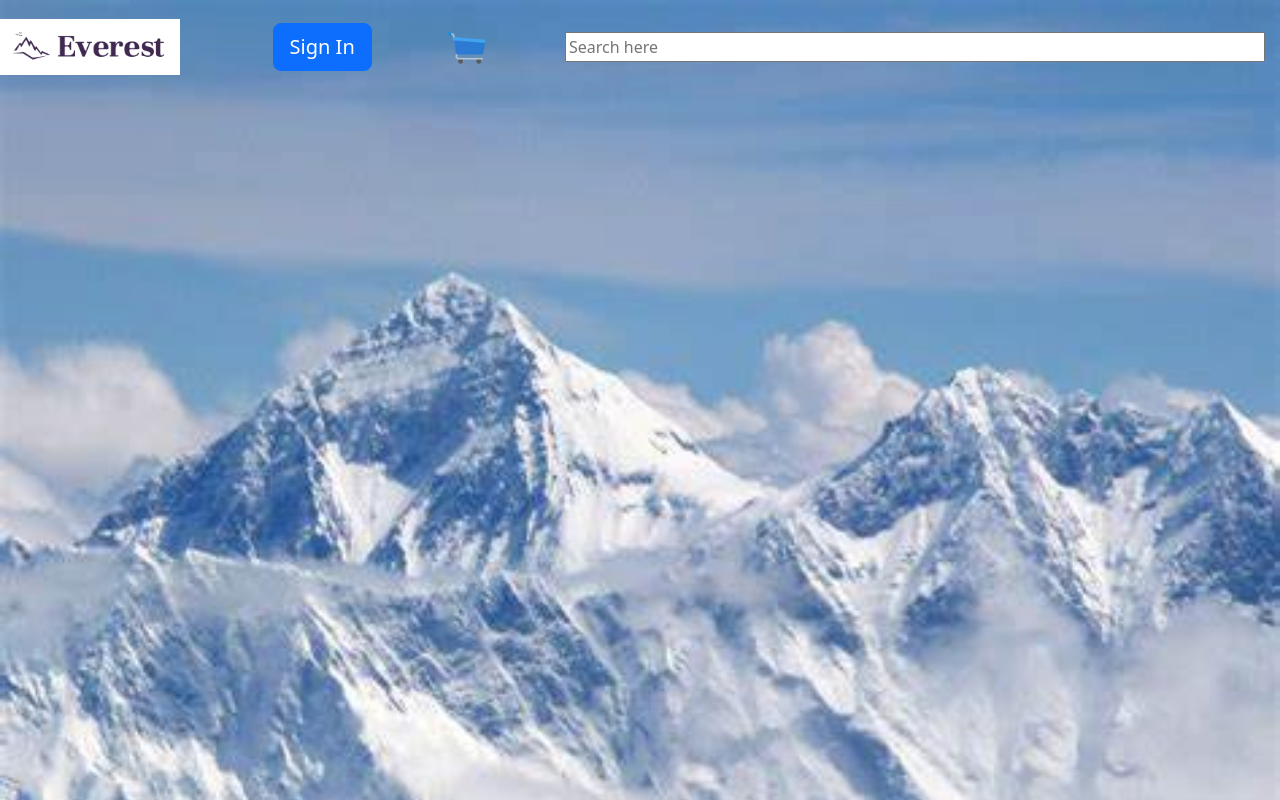
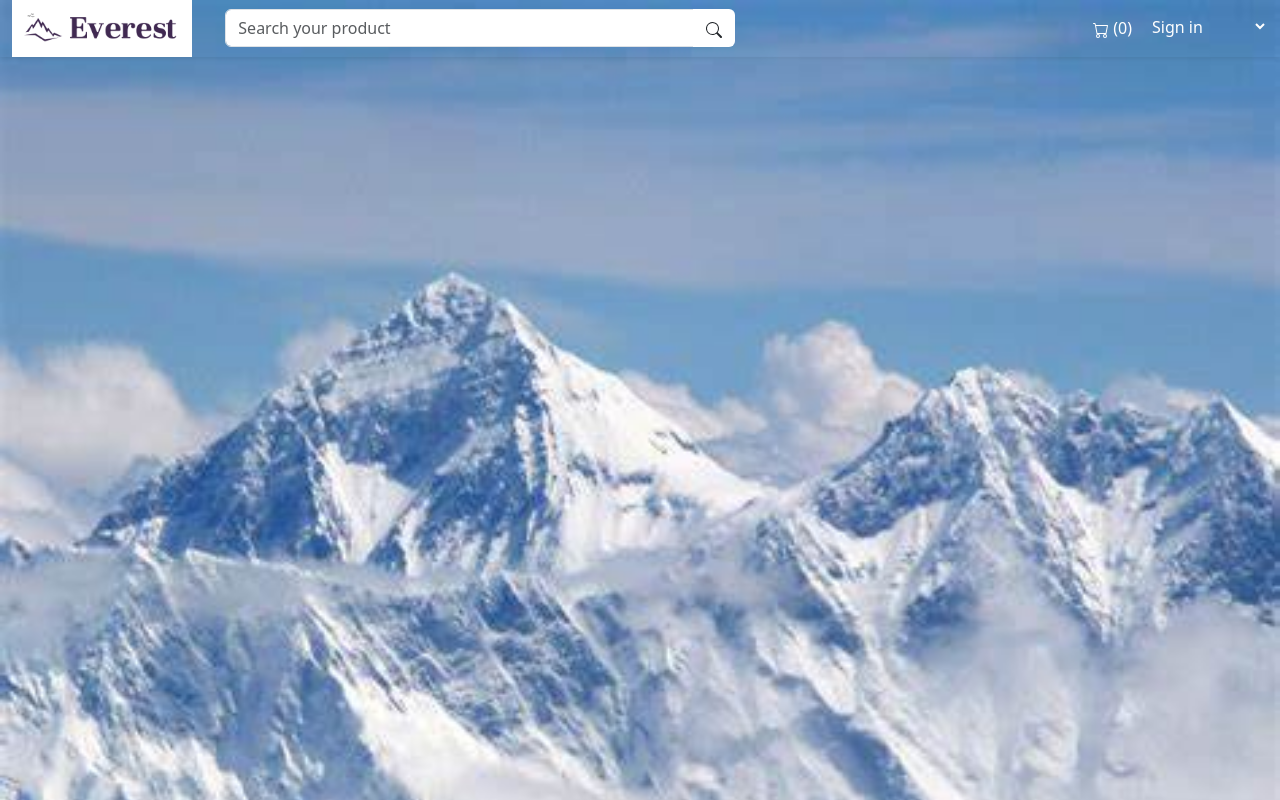
Before and after one commit to Anna-Elisabeth/LeoAnna_FE, a React (Create React App) app: page /signIn in a window 1280 px wide. Built offline with nearby package versions, Linux system fonts and the light colour scheme.

Commit message:
refactored navbar functioning

```diff
--- a/public/index.html
+++ b/public/index.html
@@ -15,6 +15,7 @@
       user's mobile device or desktop. See https://developers.google.com/web/fundamentals/web-app-manifest/
     -->
     <link rel="manifest" href="%PUBLIC_URL%/manifest.json" />
+
     <!--
       Notice the use of %PUBLIC_URL% in the tags above.
       It will be replaced with the URL of the `public` folder during the build.
--- a/src/App.css
+++ b/src/App.css
@@ -59,4 +59,7 @@
   to {
     transform: rotate(360deg);
   }
+
+
+
 }
--- a/src/App.js
+++ b/src/App.js
@@ -2,11 +2,30 @@ import { Link, Route, BrowserRouter as Router, Routes } from 'react-router-dom';
 import './App.css';
 import Logo2 from './Logo2.png';
 import 'bootstrap/dist/css/bootstrap.min.css';
+import Navbar from './Components/Navbar';
 
 function App() {
   return (
+    <Router>
+      <Navbar className="navbar align-content-center " style={{ display: "flex", backgroundColor: "rgba(0, 0, 0, 0)" }} />
+      <Routes>
+        <Route path='/' />
+          <Route path='/cart' />
+          <Route path='/signIn' />
+        </Routes>
+      </Router>
 
-    <Router>
+
+  );
+}
+
+export default App;
+
+
+
+
+
+{/* <Router>
 <nav className="navbar align-content-center " style={{ display: "flex", backgroundColor: "rgba(135,150,180, 0.10)", }} >
   <Link to="/">
     <img src={Logo2} alt='Logo Icon' className="navbar-brand" width="180px" />
@@ -21,10 +40,4 @@ function App() {
   <Route path='/basket' />
   <Route path='/signIn' />
 </Routes>
-    </Router>
-
-
-  );
-}
-
-export default App;
+</Router> */}
--- /dev/null
+++ b/src/Components/Navbar.jsx
@@ -0,0 +1,71 @@
+import React from 'react';
+import { Link, Route, BrowserRouter as Router, Routes } from 'react-router-dom';
+
+
+function Navbar() {
+  return (
+    <>
+      <div className="main-navbar shadow-sm sticky-top">
+        <div className="top-navbar">
+          <div className="container-fluid">
+            <div className="row">
+              <div  className="col-md-2 my-auto d-none d-sm-none d-md-block d-lg-block">
+                <Link to="/">
+                <img src="/Logo2.png" alt="Logo Icon" className="navbar-brand" width="180px" />
+                </Link>
+              </div>
+              <div className="col-md-5 my-auto">
+                <form role="search">
+                  <div className="input-group">
+                    <input type="search" placeholder="Search your product" className="form-control" />
+                    <button className="btn bg-white" type="submit">
+                    <svg xmlns="http://www.w3.org/2000/svg" width="16" height="16" fill="currentColor" class="bi bi-search" viewBox="0 0 16 16">
+                        <path d="M11.742 10.344a6.5 6.5 0 1 0-1.397 1.398h-.001q.044.06.098.115l3.85 3.85a1 1 0 0 0 1.415-1.414l-3.85-3.85a1 1 0 0 0-.115-.1zM12 6.5a5.5 5.5 0 1 1-11 0 5.5 5.5 0 0 1 11 0" />
+                      </svg>
+                    </button>
+                  </div>
+                </form>
+              </div>
+              <div className="col-md-5 my-auto">
+                <ul className="nav justify-content-end">
+                  <li className="nav-item">
+                    <button style={{color: "white"}} className="nav-link" href="#">
+                    <svg xmlns="http://www.w3.org/2000/svg" width="16" height="16" fill="currentColor" class="bi bi-cart" viewBox="0 0 16 16">
+                        <path d="M0 1.5A.5.5 0 0 1 .5 1H2a.5.5 0 0 1 .485.379L2.89 3H14.5a.5.5 0 0 1 .491.592l-1.5 8A.5.5 0 0 1 13 12H4a.5.5 0 0 1-.491-.408L2.01 3.607 1.61 2H.5a.5.5 0 0 1-.5-.5M3.102 4l1.313 7h8.17l1.313-7zM5 12a2 2 0 1 0 0 4 2 2 0 0 0 0-4m7 0a2 2 0 1 0 0 4 2 2 0 0 0 0-4m-7 1a1 1 0 1 1 0 2 1 1 0 0 1 0-2m7 0a1 1 0 1 1 0 2 1 1 0 0 1 0-2" />
+                      </svg> (0)
+                    </button>
+                  </li>
+                  <li className="nav-item dropdown">
+                  <div class="input-group flex-nowrap">
+                  {/* <span style={{background: "rgba(0, 0, 0, 0)", border: "none", outline:"none", color: "white"}} class="input-group-text" id="addon-wrapping">Sign In</span>   */}
+                    <select  style={{ width: "120px", height: "37px", background: "rgba(0, 0, 0, 0)", border: "none", outline:"none", color: "white"}}>input type="text" class="form-contr
+                      <option style={{color: "white"}} >Sign in</option>
+                      <option style={{color: "blue"}} >Detached</option>
+                      <option style={{color: "blue"}}  > Semi-Detached</option>
+                      <option style={{color: "blue"}}  >Terraced</option>
+                      <option  style={{color: "blue"}} >Bungalow</option>
+                      <option style={{color: "blue"}} >Flat</option>
+                    </select>
+                    </div>
+                    {/* <a style={{color: "white"}} className="nav-link dropdown-toggle" href="#" id="navbarDropdown" role="button" data-bs-toggle="dropdown" aria-expanded="false">
+                      <ul className="dropdown-menu" aria-labelledby="navbarDropdown">
+                      <li><a className="dropdown-item" href="#"><i className="fa fa-user"></i> Profile</a></li>
+                      <li><a className="dropdown-item" href="#"><i className="fa fa-list"></i> My Orders</a></li>
+                      <li><a className="dropdown-item" href="#"><i className="fa fa-shopping-cart"></i> My Cart</a></li>
+                      <li><a className="dropdown-item" href="#"><i className="fa fa-sign-out"></i> Logout</a></li>
+                    </ul>
+                    </a> */}
+
+                  </li>
+                </ul>
+              </div>
+            </div>
+          </div>
+        </div>
+
+      </div>
+    </>
+  );
+}
+
+export default Navbar;
--- /dev/null
+++ b/src/Navbar.css
@@ -0,0 +1,56 @@
+
+.main-navbar {
+    border-bottom: 1px solid #ccc;
+}
+
+.main-navbar .top-navbar {
+    background-color: #2874f0;
+    padding-top: 10px;
+    padding-bottom: 10px;
+}
+
+.main-navbar .top-navbar .brand-name {
+    color: #fff;
+}
+
+.main-navbar .top-navbar .nav-link {
+    color: #fff;
+    font-size: 16px;
+    font-weight: 500;
+}
+
+.main-navbar .top-navbar .dropdown-menu {
+    padding: 0px 0px;
+    border-radius: 0px;
+}
+
+.main-navbar .top-navbar .dropdown-menu .dropdown-item {
+    padding: 8px 16px;
+    border-bottom: 1px solid #ccc;
+    font-size: 14px;
+}
+
+.main-navbar .top-navbar .dropdown-menu .dropdown-item i {
+    width: 20px;
+    text-align: center;
+    color: #2874f0;
+    font-size: 14px;
+}
+
+.main-navbar .navbar {
+    padding: 0px;
+    background-color: #ddd;
+}
+
+.main-navbar .navbar .nav-item .nav-link {
+    padding: 8px 20px;
+    color: #000;
+    font-size: 15px;
+}
+
+@media only screen and (max-width: 600px) {
+    .main-navbar .top-navbar .nav-link {
+        font-size: 12px;
+        padding: 8px 10px;
+    }
+}
```
Also changed, not shown: public/Logo2.png. Lines whose indentation alone changed are shown as unchanged.
